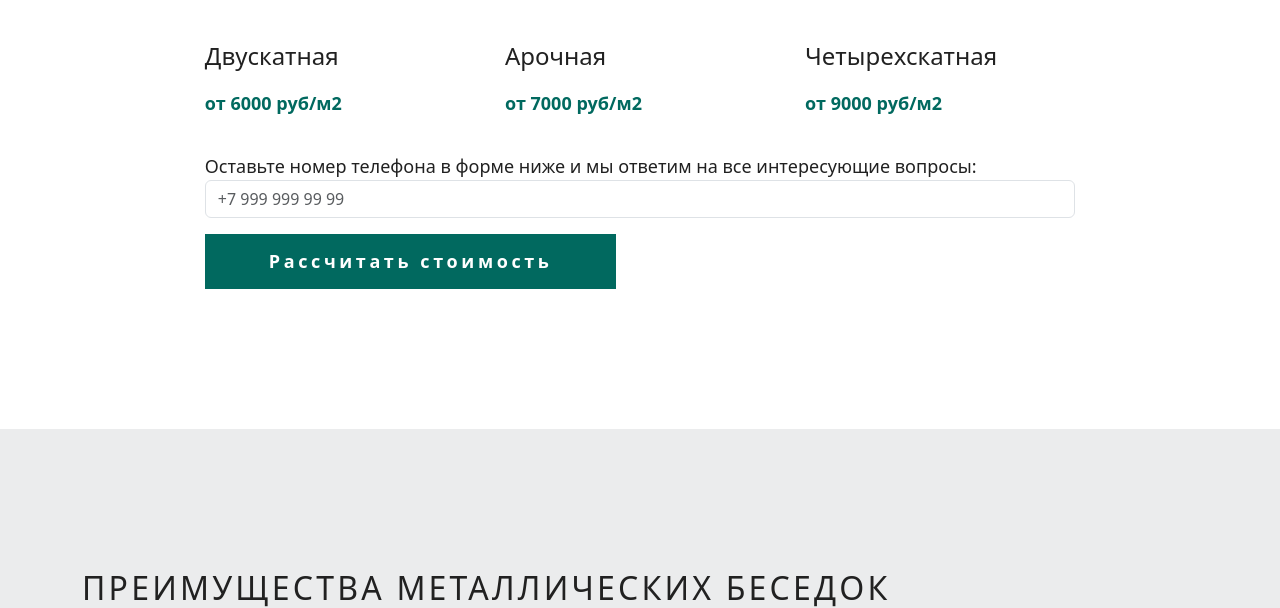
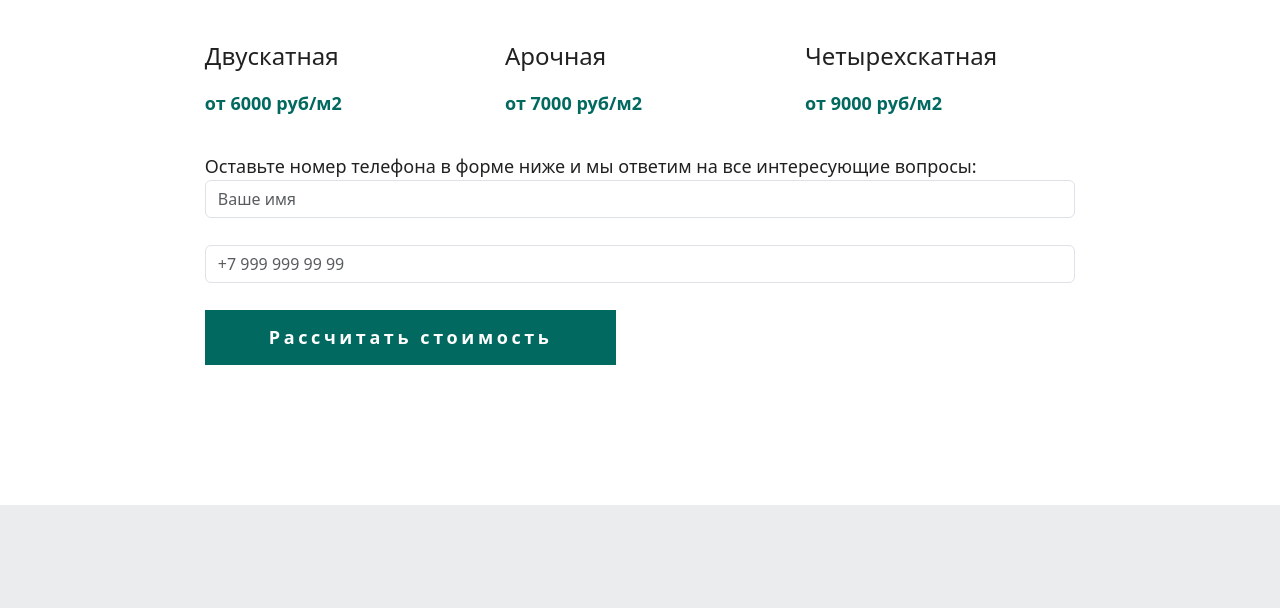
Before and after one commit to Oman69/metall69, a Django app: page /besedki/ in a window 1280 px wide. Shown: the part 1766-2374 px from the top of the page. Run offline with Django 3.2, Linux system fonts and the light colour scheme; data comes from the database, SQL or seed files in the repository; both versions use the stored data as it was after the commit.

Commit message:
Поправил форму заявки

```diff
--- a/mainpage/admin.py
+++ b/mainpage/admin.py
@@ -1,5 +1,5 @@
 from django.contrib import admin
-from mainpage.models import Stair, Shelter, Fence, Pergola, ProjectVideo, ReviewVideo
+from mainpage.models import Stair, Shelter, Fence, Pergola, ProjectVideo, ReviewVideo, Order
 
 admin.site.register(Stair)
 admin.site.register(Shelter)
@@ -7,3 +7,4 @@
 admin.site.register(Pergola)
 admin.site.register(ProjectVideo)
 admin.site.register(ReviewVideo)
+admin.site.register(Order)
--- a/mainpage/models.py
+++ b/mainpage/models.py
@@ -64,3 +64,6 @@
 
     def __str__(self):
         return self.name
+
+    class Meta:
+        verbose_name = 'Заказы'
--- a/mainpage/static/main.css
+++ b/mainpage/static/main.css
@@ -131,6 +131,11 @@
 .main_btn {
     display: block;
     max-width: 30%;
+}
+
+.btn_border  {
+    padding: 30px;
+    border: 2px solid #01695f;
 }
 
 .main_btn > a > button {
--- a/mainpage/templates/mainpage/product.html
+++ b/mainpage/templates/mainpage/product.html
@@ -105,11 +105,12 @@
 
 
     </div>
-    <span class="main_btn">
+    <span class="main_btn btn_border">
         <form method="post" action="{% url 'message' %}">
         {% csrf_token %}
         <label for="phoneForm" class="mgb-20">Оставьте номер телефона в форме ниже и мы ответим на все интересующие вопросы:</label>
-        <input name="phone" id="phoneForm" type="tel" class="form-control" placeholder="+7 999 999 99 99"/></p>
+        <input name="name" id="nameForm" type="text" class="form-control" placeholder="Ваше имя"/><br>
+        <input name="phone" id="phoneForm" type="tel" class="form-control" placeholder="+7 999 999 99 99"/><br>
         <input type="submit" value="Рассчитать стоимость" class="btn_types"/>
     </form>
 <!--        <a href="https://wa.me/79001110554"><button type="button" class="btn_types">Рассчитать стоимость</button></a>-->
@@ -167,11 +168,12 @@
         </div>
         <p>{% block why_they_buy_txt %} Lorem ipsum dolor sit amet, consectetur adipisicing elit. Ipsam repellat similique temporibus? Aperiam dolore eius labore pariatur quaerat quas sint tempore. Aliquam consectetur consequuntur cupiditate deleniti, dignissimos dolore eius eos error fugit id illum nostrum nulla optio, pariatur praesentium quasi sed sint suscipit tempore ut veniam vero voluptate voluptatibus. Accusantium alias aliquam aut blanditiis consectetur dolorem doloribus eaque eius explicabo, facere harum libero modi molestiae officiis pariatur quaerat ratione reiciendis repellendus rerum sapiente sequi sit sunt vel. Aliquid amet asperiores consectetur deleniti eligendi eveniet exercitationem fugiat ipsa nostrum nulla obcaecati officia quo, repellendus sit temporibus? Debitis est expedita modi totam?{% endblock %}</p>
 
-    <span class="main_btn">
+    <span class="main_btn btn_border">
         <form method="post" action="{% url 'message' %}">
         {% csrf_token %}
         <label for="phoneForm2" class="mgb-20">Оставьте номер телефона в форме ниже и мы ответим на все интересующие вопросы:</label>
-        <input name="phone" id="phoneForm2" type="tel" class="form-control" placeholder="+7 999 999 99 99"/></p>
+        <input name="name" id="nameForm2" type="text" class="form-control" placeholder="Ваше имя"/><br>
+        <input name="phone" id="phoneForm2" type="tel" class="form-control" placeholder="+7 999 999 99 99"/><br>
         <input type="submit" value="Обсудить проект" class="btn_types"/>
     </form>
         </div>
--- a/mainpage/views.py
+++ b/mainpage/views.py
@@ -1,6 +1,6 @@
 from django.http import HttpResponse, HttpResponseRedirect
 from django.shortcuts import render
-from mainpage.models import Stair,Shelter, Pergola, Fence, ProjectVideo, ReviewVideo
+from mainpage.models import Stair, Shelter, Pergola, Fence, ProjectVideo, ReviewVideo, Order
 import random
 from django.core.mail import send_mail, BadHeaderError
 from metall.settings import FROM_EMAIL, TO_EMAIL
@@ -64,10 +64,14 @@
 
 def send_email(request):
     subject = 'Заявка с сайта metall69.ru'
-    phone = request.POST.get("phone", "")
+    name = request.POST.get("name", '')
+    phone = request.POST.get("phone")
 
-    message = 'Оставлена заявка с номером: ' + phone
-    if message:
+    if bool(phone):
+        message = f'Получена заявка от {name} с номером: {phone}'
+        # Добавил данные лида в БД
+        Order.objects.create(name=name, phone=phone)
+
         try:
             send_mail(subject, message, FROM_EMAIL, [TO_EMAIL])
         except BadHeaderError:
@@ -75,7 +79,7 @@
         return HttpResponseRedirect("/thanks")
     else:
         # to get proper validation errors.
-        return HttpResponse("Make sure all fields are entered and valid.")
+        return HttpResponse("Пожалуйста, введите номер телефона")
 
 
 def thanks_page(request):
```
Also changed, not shown: db.sqlite3.
